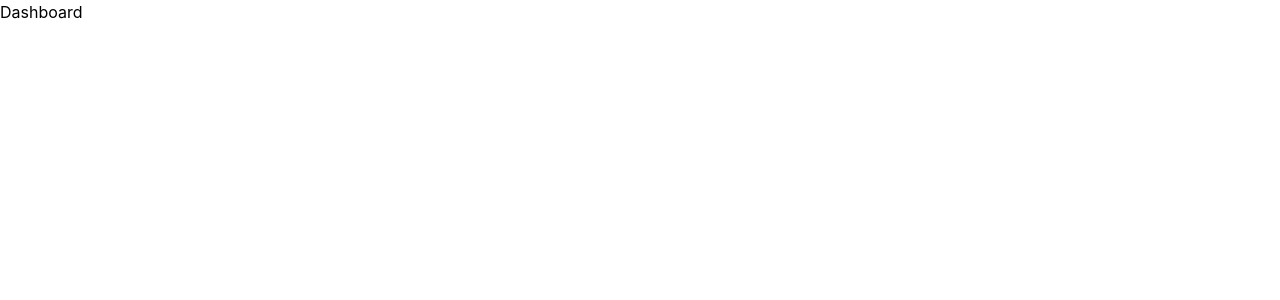
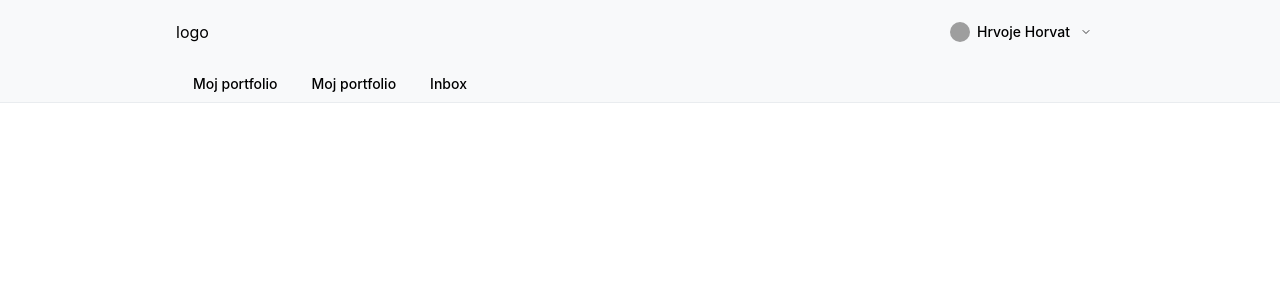
Before and after one commit to matkocrnoja/ArtConnect, a React (Vite) app in the folder vite-frontend/: page /dashboard in a window 1280 px wide. Shown: the top 300 px of the page. Built offline with nearby package versions, Linux system fonts and the light colour scheme; sample sign-in values are in the browser's storage; grey boxes are pictures that could not be loaded.

Commit message:
Dodan header with tabs, implementacija promjena ruta

```diff
--- /dev/null
+++ b/vite-frontend/src/Komponente/HeaderTabs/HeaderTabs.module.css
@@ -0,0 +1,66 @@
+.header {
+  padding-top: var(--mantine-spacing-sm);
+  background-color: light-dark(var(--mantine-color-gray-0), var(--mantine-color-dark-6));
+  border-bottom: 1px solid light-dark(var(--mantine-color-gray-2), transparent);
+  margin-bottom: 120px;
+}
+
+.mainSection {
+  padding-bottom: var(--mantine-spacing-sm);
+}
+
+.user {
+  color: light-dark(var(--mantine-color-black), var(--mantine-color-dark-0));
+  padding: var(--mantine-spacing-xs) var(--mantine-spacing-sm);
+  border-radius: var(--mantine-radius-sm);
+  transition: background-color 100ms ease;
+
+  &:hover {
+    background-color: light-dark(var(--mantine-color-white), var(--mantine-color-dark-8));
+  }
+}
+
+.userActive {
+  background-color: light-dark(var(--mantine-color-white), var(--mantine-color-dark-8));
+}
+
+.tabsList {
+  &::before {
+    display: none;
+  }
+}
+
+.tab {
+  font-weight: 500;
+  height: 38px;
+  background-color: transparent;
+  position: relative;
+  bottom: -1px;
+
+  &::before,
+  &::after {
+    background-color: light-dark(
+      var(--mantine-color-gray-2),
+      var(--mantine-color-dark-7)
+    ) !important;
+  }
+
+  &:hover {
+    background-color: light-dark(var(--mantine-color-gray-1), var(--mantine-color-dark-5));
+  }
+
+  &[data-active] {
+    background-color: light-dark(var(--mantine-color-white), var(--mantine-color-dark-7));
+    border-color: light-dark(var(--mantine-color-gray-2), var(--mantine-color-dark-7));
+    border-bottom-color: transparent;
+  }
+}
+
+.drawerLink {
+  display: block;
+  padding: var(--mantine-spacing-md);
+  text-decoration: none;
+  color: light-dark(var(--mantine-color-gray-7), var(--mantine-color-dark-0));
+  font-size: var(--mantine-font-size-sm);
+  font-weight: 500;
+}
--- /dev/null
+++ b/vite-frontend/src/Komponente/HeaderTabs/HeaderTabs.tsx
@@ -0,0 +1,142 @@
+import { useState } from 'react';
+import { IconLogout, IconSettings, IconChevronDown } from '@tabler/icons-react';
+import cx from 'clsx';
+import { Avatar, Burger, Container, Divider, Drawer, Group, Menu, ScrollArea, Tabs, Text, UnstyledButton, } from '@mantine/core';
+import { useDisclosure } from '@mantine/hooks';
+import classes from './HeaderTabs.module.css';
+import { useLocation, useNavigate } from 'react-router-dom';
+
+const korisnik = {
+  ime: 'Hrvoje Horvat',
+  email: '',
+  slika: 'https://raw.githubusercontent.com/mantinedev/mantine/master/.demo/avatars/avatar-5.png',
+};
+
+const tabovi = [
+  { label: 'Moj portfolio', path: '/moj-portfolio' },
+  { label: 'Moj portfolio', path: '/moje-prijave' },
+  { label: 'Inbox', path: '/inbox'}
+];
+
+function HeaderTabs() {
+  const [opened, { toggle, close }] = useDisclosure(false);
+  const [userMenuOpened, setUserMenuOpened] = useState(false);
+  const navigate = useNavigate();
+
+  const { pathname } = useLocation();
+  const aktivniTab = tabovi.find((tab) => pathname.startsWith(tab.path))?.path ?? null;
+
+  const items = tabovi.map((tab) => (
+    <Tabs.Tab value={tab.path} key={tab.path}>
+      {tab.label}
+    </Tabs.Tab>
+  ));
+
+  return (
+    <div className={classes.header}>
+      <Container className={classes.mainSection} size="md">
+        <Group justify="space-between">
+          logo
+
+          <Burger
+            opened={opened}
+            onClick={toggle}
+            hiddenFrom="sm"
+            size="sm"
+            aria-label="Toggle navigation"
+          />
+
+          <Menu
+            width={260}
+            position="bottom-end"
+            transitionProps={{ transition: 'pop-top-right' }}
+            onClose={() => setUserMenuOpened(false)}
+            onOpen={() => setUserMenuOpened(true)}
+            withinPortal
+          >
+            <Menu.Target>
+              <UnstyledButton
+                className={cx(classes.user, { [classes.userActive]: userMenuOpened })}
+              >
+                <Group gap={7}>
+                  <Avatar src={korisnik.slika} alt="" radius="xl" size={20} />
+                  <Text fw={500} size="sm" lh={1} mr={3}>
+                    {korisnik.ime}
+                  </Text>
+                  <IconChevronDown size={12} stroke={1.5} />
+                </Group>
+              </UnstyledButton>
+            </Menu.Target>
+            <Menu.Dropdown>
+              <Menu.Item leftSection={<IconSettings size={16} stroke={1.5} />} onClick={() => navigate('/postavke')}>
+                Postavke
+              </Menu.Item>
+              <Menu.Item leftSection={<IconLogout size={16} stroke={1.5} />}>Odjavi se</Menu.Item>
+            </Menu.Dropdown>
+          </Menu>
+        </Group>
+      </Container>
+      <Container size="md">
+        <Tabs
+          value={aktivniTab}
+          onChange={(value) => value && navigate(value)}
+          variant="outline"
+          visibleFrom="sm"
+          classNames={{
+            root: classes.tabs,
+            list: classes.tabsList,
+            tab: classes.tab,
+          }}
+        >
+          <Tabs.List>{items}</Tabs.List>
+          {items.map((item) => (
+            <Tabs.Panel value={item.key!} key={item.key}>
+              {' '}
+            </Tabs.Panel>
+          ))}
+        </Tabs>
+      </Container>
+
+      <Drawer
+        opened={opened}
+        onClose={close}
+        size="100%"
+        padding="md"
+        title="Navigation"
+        hiddenFrom="sm"
+        zIndex={1000000}
+      >
+        <ScrollArea h="calc(100vh - 80px" mx="-md">
+          <Divider my="sm" />
+          {tabovi.map((tab) => (
+            <a
+              href="#"
+              key={tab.path}
+              className={classes.drawerLink}
+              onClick={(event) => event.preventDefault()}
+            >
+              {tab.label}
+            </a>
+          ))}
+
+          <Divider my="sm" />
+          <a
+            href="/postavke"
+            className={classes.drawerLink}
+            onClick={(event) => {
+              event.preventDefault();
+              navigate('/postavke');
+              close();
+            }}>
+            Postavke
+          </a>
+          <a href="#" className={classes.drawerLink} onClick={(event) => event.preventDefault()}>
+            Odjavi se
+          </a>
+        </ScrollArea>
+      </Drawer>
+    </div>
+  );
+}
+
+export default HeaderTabs;
--- /dev/null
+++ b/vite-frontend/src/Komponente/Navigacija.tsx
@@ -0,0 +1,6 @@
+export const tabovi = [
+   { label: "Moj portfolio", path: "/moj-portfolio" },
+   { label: "Moje prijave", path: "/moje-prijave" },
+];
+
+export const inboxValue = "inbox";
--- a/vite-frontend/src/Stranice/DashboardShell.tsx
+++ b/vite-frontend/src/Stranice/DashboardShell.tsx
@@ -1,7 +1,10 @@
+import HeaderTabs from "../Komponente/HeaderTabs/HeaderTabs";
+
+
 export default function DashboardShell() {
     return (
         <>
-            Dashboard
+            <HeaderTabs/>
         </>
     )
 }
```
Also changed, not shown: vite-frontend/package.json (+4 -3 lines), vite-frontend/src/Komponente/Izbornik.tsx (added, +38 -0 lines), 1 other file (tests, documents, lock files or other folders).
